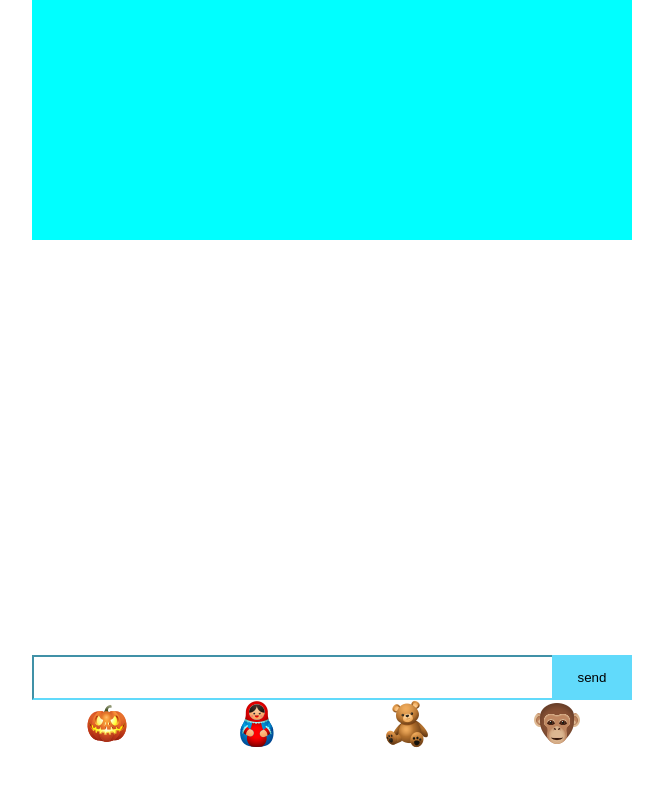
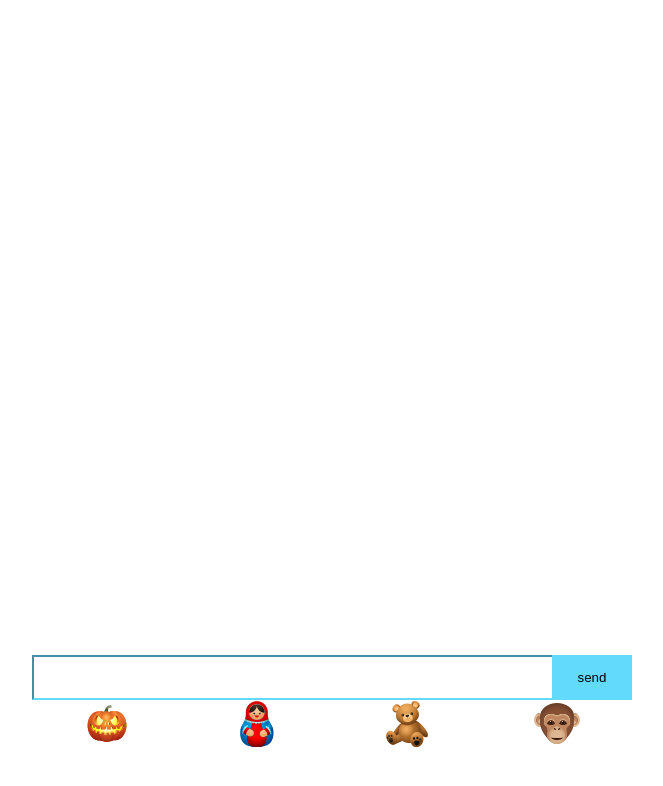
Before and after one commit to LeiJinLiang/aj74, a React (Create React App) app: page / in a window 1280 px wide. Shown: the top 786 px of the page, without its empty margins (208-871 px from the left). Built offline with nearby package versions, Linux system fonts and the light colour scheme.

Commit message:
style: 💄 message styels

```diff
--- a/public/index.html
+++ b/public/index.html
@@ -3,7 +3,7 @@
   <head>
     <meta charset="utf-8" />
     <link rel="icon" href="%PUBLIC_URL%/favicon.ico" />
-    <meta name="viewport" content="width=device-width, initial-scale=1" />
+    <meta name="viewport" content="width=device-width, initial-scale=1.0, maximum-scale=1.0, user-scalable=no" />
     <meta name="theme-color" content="#000000" />
     <meta
       name="description"
--- a/src/App.css
+++ b/src/App.css
@@ -67,7 +67,7 @@
   outline: none;
 }
 .message{
-  background-color: aqua;
+  /* background-color: aqua; */
   padding: 20px;
-  min-height: 200px;
+  height: 100%;
 }
--- a/src/App.tsx
+++ b/src/App.tsx
@@ -51,7 +51,7 @@ function App() {
             }
           });
         }
-        setContent(content);
+        setContent(text => text+content);
         inputRef.current.value = '';
       }
 
--- a/src/components/Emoji.tsx
+++ b/src/components/Emoji.tsx
@@ -25,9 +25,9 @@ const Item = styled.li`
    list-style: none;
 `
 
-const prefixPath: string = process.env.NODE_ENV === 'development'? 'http://localhost:3000/images': `${process.env.PUBLIC_URL}/images`;
+const prefixPath: string = process.env.NODE_ENV === 'development'? 'http://localhost:3000/aj74/images': `${process.env.PUBLIC_URL}/images`;
 
-console.log('process.env.PUBLIC_URL',prefixPath)
+console.log('process.env.PUBLIC_URL',process.env)
 
 interface IEmojiProps {
    onSelect : (emoji: IEmoji) => void;
--- a/src/index.css
+++ b/src/index.css
@@ -1,3 +1,4 @@
+@import-normalize;
 body {
   margin: 0;
   font-family: -apple-system, BlinkMacSystemFont, 'Segoe UI', 'Roboto', 'Oxygen',
```
